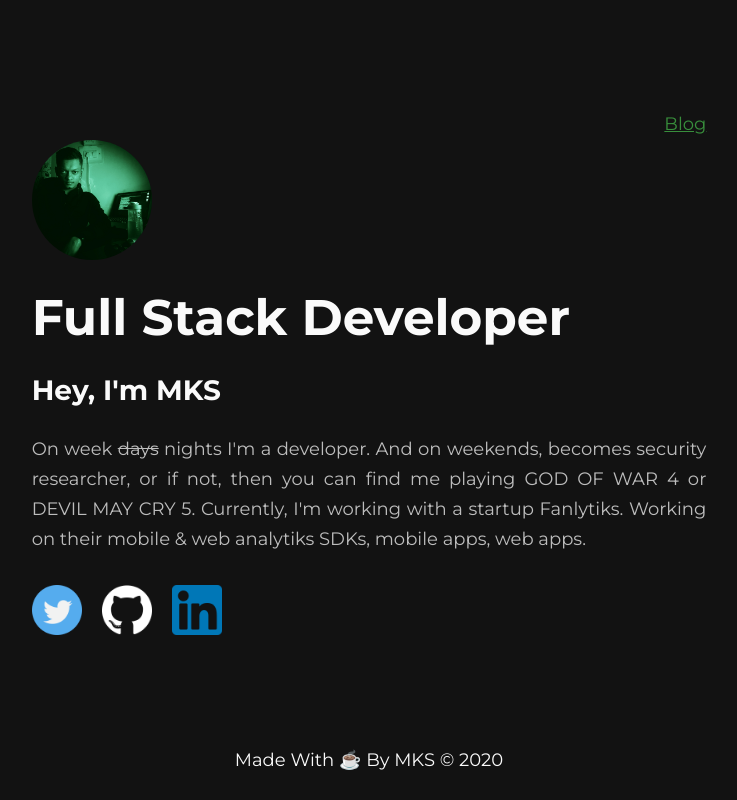
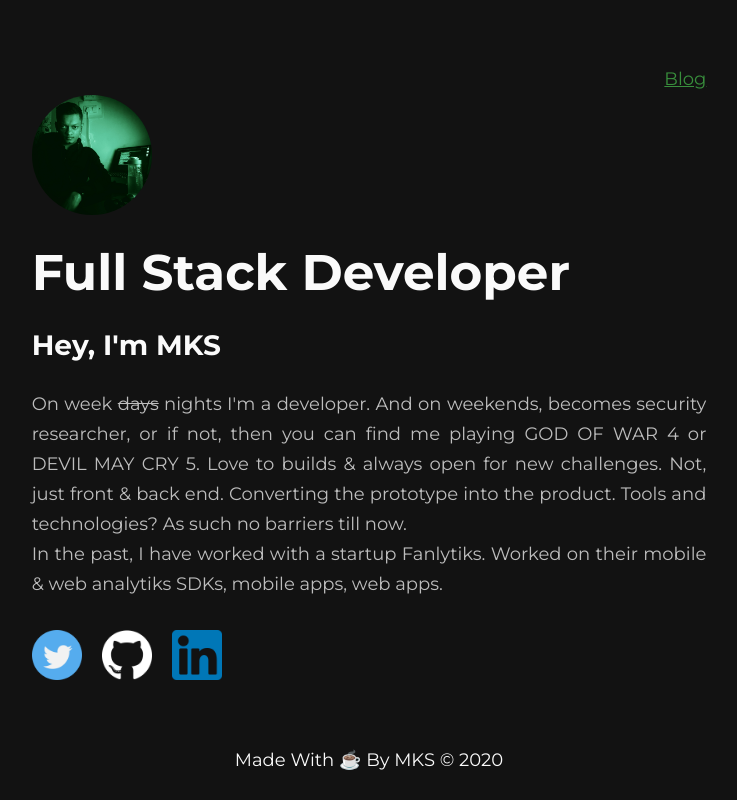
Before and after one commit to MKS-01/mks-blog-netlify-cms, a Gatsby site: page / in a window 1280 px wide. Shown: the whole page, without its empty margins (271-1008 px from the left). Built offline with nearby package versions, Linux system fonts and the light colour scheme; Gatsby itself is replaced by a stand-in of ours; some packages are replaced by stand-ins of ours.

Commit message:
about changed

```diff
--- a/src/pages/index.js
+++ b/src/pages/index.js
@@ -43,12 +43,16 @@ class IndexPage extends React.Component {
           <div>
             <h1>Full Stack Developer </h1>
             <h3>Hey, {""}I'm MKS </h3>
+            {/* <p> */}
             <p>
               On week <s>days</s> nights I'm a developer. And on weekends,
               becomes security researcher, or if not, then you can find me
-              playing GOD OF WAR 4 or DEVIL MAY CRY 5. Currently, I'm working
-              with a startup Fanlytiks. Working on their mobile & web analytiks
-              SDKs, mobile apps, web apps.
+              playing GOD OF WAR 4 or DEVIL MAY CRY 5. Love to builds & always
+              open for new challenges. Not, just front & back end. Converting
+              the prototype into the product. Tools and technologies? As such no
+              barriers till now. <br />
+              In the past, I have worked with a startup Fanlytiks. Worked on
+              their mobile & web analytiks SDKs, mobile apps, web apps.
             </p>
           </div>
 
```
